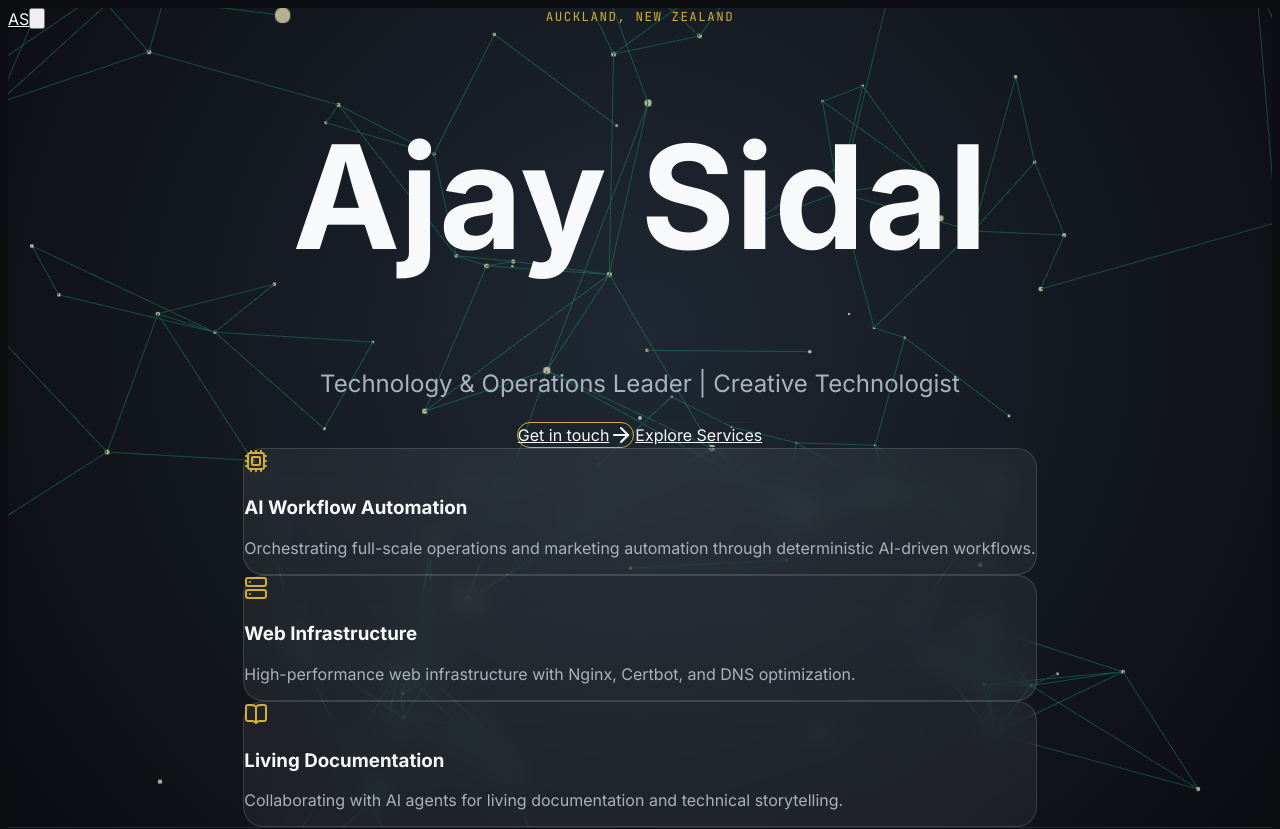
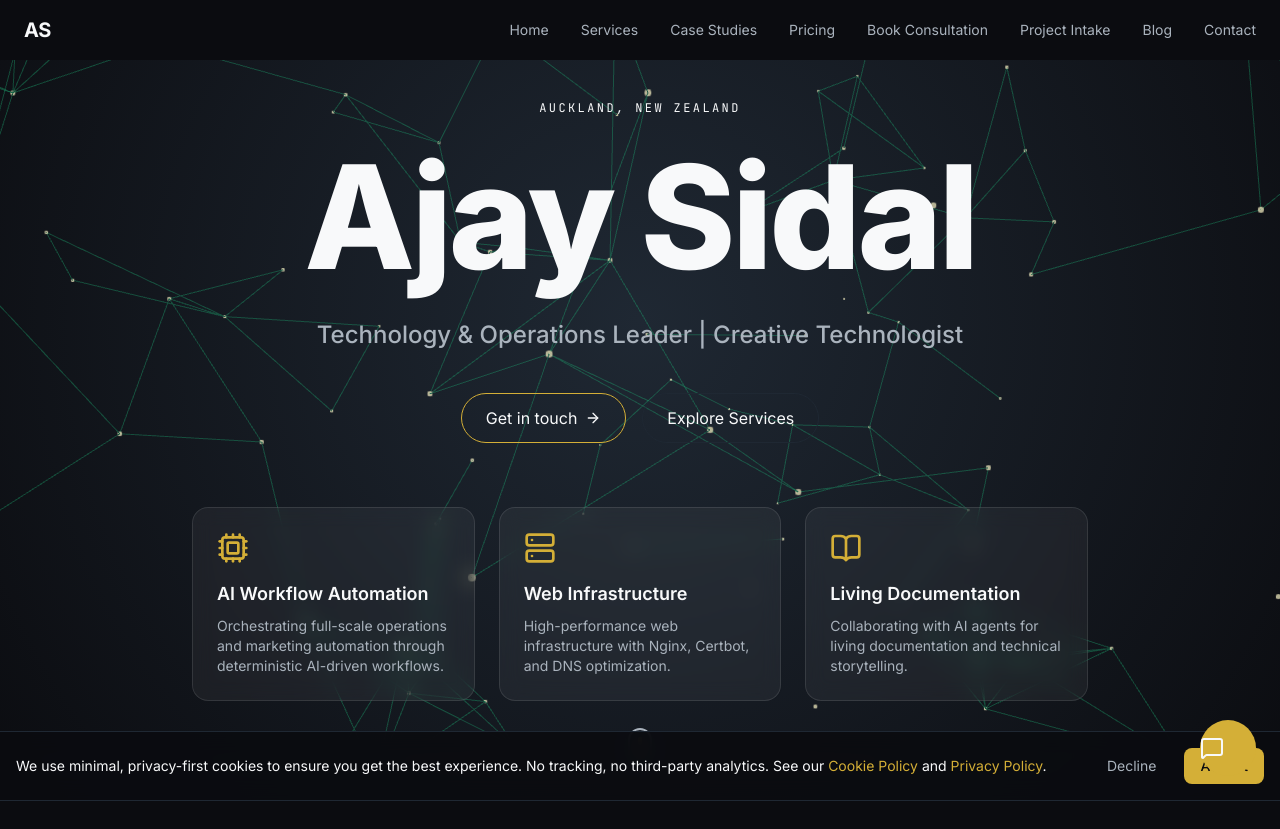
Before and after one commit to ajaysidal/ajay-portfolio, a Next.js app: page / in a window 1280 px wide. Shown: the top 829 px of the page. Built offline with nearby package versions, Linux system fonts and the light colour scheme.

Commit message:
fix: migrate Tailwind to v4 CSS-first theme with PostCSS plugin; resolve layout rendering

```diff
--- a/app/globals.css
+++ b/app/globals.css
@@ -1,56 +1,37 @@
-@tailwind base;
-@tailwind components;
-@tailwind utilities;
+@import "tailwindcss";
 
-@layer base {
-  body {
-    background: #0B0C10;
-    color: #F8F9FA;
-    font-family: var(--font-body);
-  }
+@theme {
+  --color-bg-primary: #0B0C10;
+  --color-bg-secondary: #1F2833;
+  --color-text-primary: #F8F9FA;
+  --color-text-secondary: #aab3bd;
+  --color-gold: #D4AF37;
+  --font-body: "Plus Jakarta Sans", "Inter", system-ui, sans-serif;
+  --font-mono: "JetBrains Mono", monospace;
 }
 
-@layer utilities {
-  .glass {
-    background: rgba(248, 249, 250, 0.06);
-    border: 1px solid rgba(248, 249, 250, 0.14);
-    backdrop-filter: blur(14px);
-  }
-
-  .glass-tilt {
-    background: rgba(248, 249, 250, 0.06);
-    border: 1px solid rgba(248, 249, 250, 0.14);
-    border-radius: 20px;
-    backdrop-filter: blur(14px);
-    transition: transform .2s ease;
-    transform-style: preserve-3d;
-  }
-
-  .glass-tilt:hover {
-    transform: perspective(800px) rotateY(5deg) rotateX(-5deg);
+body {
+  background: linear-gradient(to bottom, #0B0C10, #1F2833);
+  color: #F8F9FA;
+  min-height: 100vh;
 }
 
 .mono {
   font-family: var(--font-mono);
-    font-size: .78rem;
-    letter-spacing: .12em;
+  letter-spacing: 0.2em;
   text-transform: uppercase;
-    color: #D4AF37;
+  font-size: 0.75rem;
 }
 
-  .hl {
-    color: #D4AF37;
+.glass-tilt {
+  background: rgba(248, 249, 250, 0.05);
+  backdrop-filter: blur(10px);
+  border: 1px solid rgba(248, 249, 250, 0.1);
+  border-radius: 1rem;
+  transition: transform 0.3s ease, box-shadow 0.3s ease;
 }
 
-  .hl2 {
-    color: #00A86B;
+.glass-tilt:hover {
+  transform: perspective(1000px) rotateX(2deg) rotateY(-2deg) scale(1.02);
+  box-shadow: 0 20px 40px rgba(0, 0, 0, 0.3);
 }
-
-  @media (prefers-reduced-motion: reduce) {
-    * {
-      animation-duration: 0.01ms !important;
-      animation-iteration-count: 1 !important;
-      transition-duration: 0.01ms !important;
-    }
-  }
-}
--- /dev/null
+++ b/postcss.config.mjs
@@ -0,0 +1,5 @@
+export default {
+  plugins: {
+    "@tailwindcss/postcss": {},
+  },
+};
--- a/tailwind.config.ts
+++ /dev/null
@@ -1,43 +0,0 @@
-import type { Config } from "tailwindcss";
-
-const config: Config = {
-  content: [
-    "./app/**/*.{js,ts,jsx,tsx,mdx}",
-    "./components/**/*.{js,ts,jsx,tsx,mdx}",
-    "./src/**/*.{js,ts,jsx,tsx,mdx}",
-  ],
-  darkMode: "class",
-  theme: {
-    extend: {
-      colors: {
-        bg: {
-          primary: '#0B0C10',
-          secondary: '#1F2833',
-          tertiary: 'rgba(248, 249, 250, 0.06)',
-        },
-        text: {
-          primary: '#F8F9FA',
-          secondary: '#AAB3BD',
-          muted: '#AAB3BD',
-        },
-        gold: '#D4AF37',
-        emerald: '#00A86B',
-        champagne: '#D4AF37',
-        obsidian: '#0B0C10',
-        midnight: '#1F2833',
-        fog: '#F8F9FA',
-        mist: '#AAB3BD',
-        card: 'rgba(248, 249, 250, 0.06)',
-        line: 'rgba(248, 249, 250, 0.14)',
-      },
-      fontFamily: {
-        heading: ['var(--font-heading)'],
-        body: ['var(--font-body)'],
-        mono: ['var(--font-mono)'],
-      },
-    },
-  },
-  plugins: [],
-};
-
-export default config;
```
Lines whose indentation alone changed are shown as unchanged.
